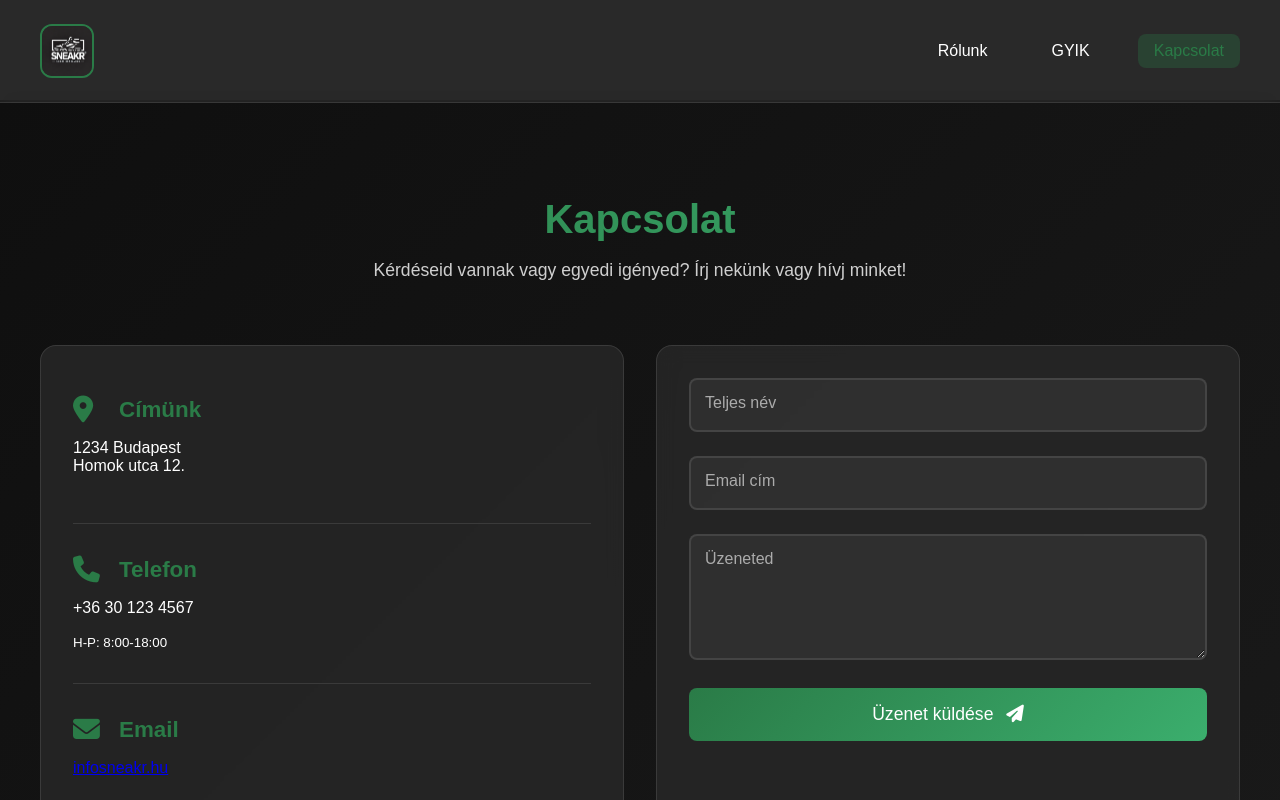
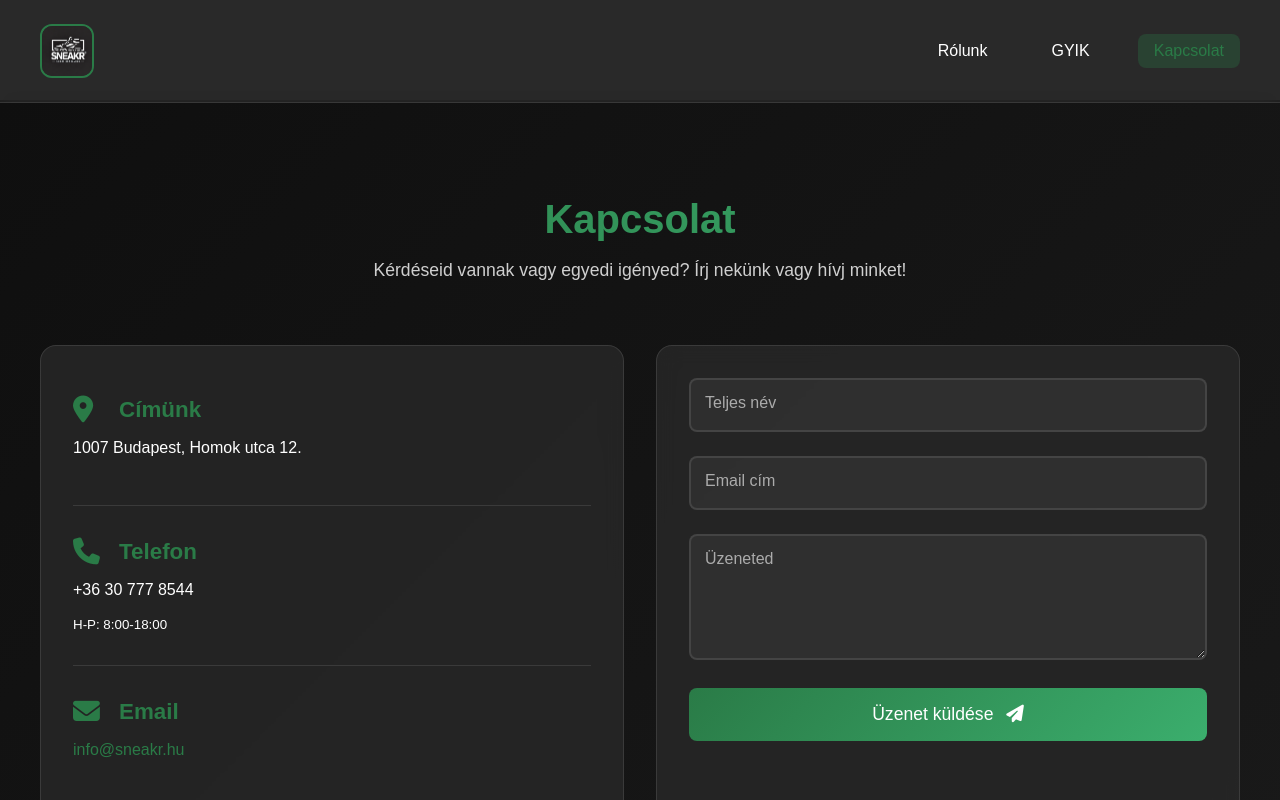
Before and after one commit to kenezbence/sneakR, an Angular app in the folder frontend/sneakR/: page /contact in a window 1280 px wide. Shown: the top 800 px of the page. Built offline with nearby package versions, Linux system fonts and the light colour scheme.

Commit message:
Little update to the email tag
Little update to the email tag

```diff
--- a/frontend/sneakR/src/app/_components/contact/contact.component.css
+++ b/frontend/sneakR/src/app/_components/contact/contact.component.css
@@ -235,3 +235,9 @@ footer {
 .logo-img:hover {
   transform: rotate(-15deg) scale(1.05);
 }
+
+.accent-link {
+  color: #2A7B47 !important;
+  text-decoration: none;
+  transition: opacity 0.3s ease;
+}
--- a/frontend/sneakR/src/app/_components/contact/contact.component.html
+++ b/frontend/sneakR/src/app/_components/contact/contact.component.html
@@ -33,18 +33,18 @@
       <div class="contact-card">
           <div class="contact-info">
               <h2><i class="fas fa-map-marker-alt"></i>Címünk</h2>
-              <p>1234 Budapest<br>Homok utca 12.</p>
+              <p>1007 Budapest, Homok utca 12.</p>
           </div>
 
           <div class="contact-info">
               <h2><i class="fas fa-phone"></i>Telefon</h2>
-              <p>+36 30 123 4567</p>
+              <p>+36 30 777 8544</p>
               <small>H-P: 8:00-18:00</small>
           </div>
 
           <div class="contact-info">
               <h2><i class="fas fa-envelope"></i>Email</h2>
-              <a href="mailto:info@sneakr.hu" class="accent-link">infosneakr.hu</a>
+              <a href="mailto:info@sneakr.hu" class="accent-link">info&#64;sneakr.hu</a>
           </div>
       </div>
 
--- a/frontend/sneakR/src/app/_components/gyik/gyik.component.css
+++ b/frontend/sneakR/src/app/_components/gyik/gyik.component.css
@@ -1,4 +1,3 @@
-/* gyik.component.css */
 :host {
   display: block;
   min-height: 100vh;
--- a/frontend/sneakR/src/app/_components/gyik/gyik.component.html
+++ b/frontend/sneakR/src/app/_components/gyik/gyik.component.html
@@ -42,7 +42,7 @@
 
         <div class="card faq-item">
             <h2><i class="fas fa-headset"></i>Ügyfélszolgálat</h2>
-            <p>Írj nekünk az <a href="mailto:info@sneakr.hu" class="accent-link">infoeakr.hu</a> címre, vagy hívd a <span class="accent-text">+36 30 123 4567</span> telefonszámot. Munkatársaink hétfőtől péntekig 8:00-18:00 között állnak rendelkezésedre.</p>
+            <p>Írj nekünk az <a href="mailto:info@sneakr.hu" class="accent-link">info&#64;sneakr.hu</a> címre, vagy hívd a <span class="accent-text">+36 30 123 4567</span> telefonszámot. Munkatársaink hétfőtől péntekig 8:00-18:00 között állnak rendelkezésedre.</p>
         </div>
 
         <div class="card faq-item">
--- a/frontend/sneakR/src/app/_components/webshop/webshop.component.html
+++ b/frontend/sneakR/src/app/_components/webshop/webshop.component.html
@@ -1,4 +1,3 @@
-<!-- Hamburger menü részek -->
 <button class="hamburger-menu" (click)="toggleMenu()">
     <i [class]="isMenuOpen ? 'fas fa-times' : 'fas fa-bars'"></i>
   </button>
@@ -13,7 +12,6 @@
 
   <div class="backdrop" [class.active]="isMenuOpen" (click)="toggleMenu()"></div>
 
-  <!-- Eredeti tartalom -->
   <header class="hero-section">
       <div class="hero-image">
           <img src="https://www.overkillshop.com/cdn/shop/files/air-force-1.webp?v=1712828747&width=1920" alt="Nike cipő">
```
